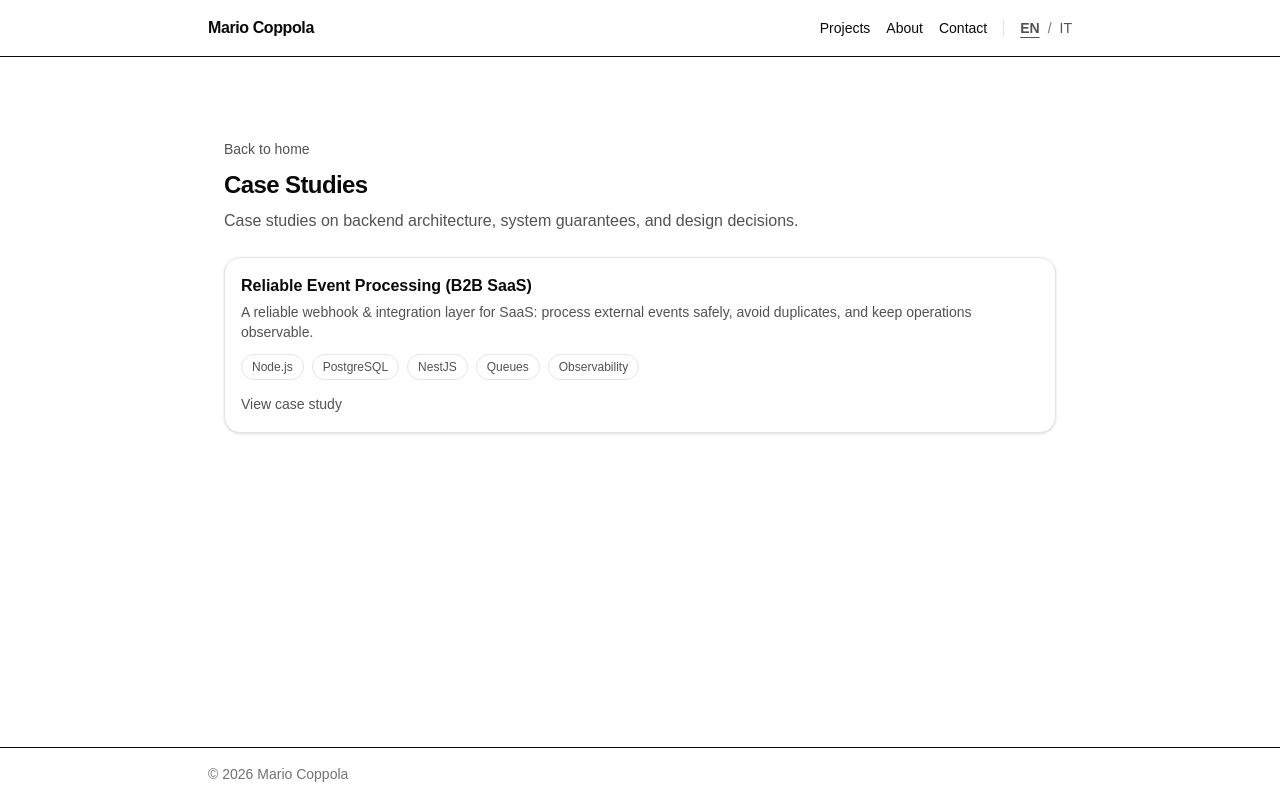
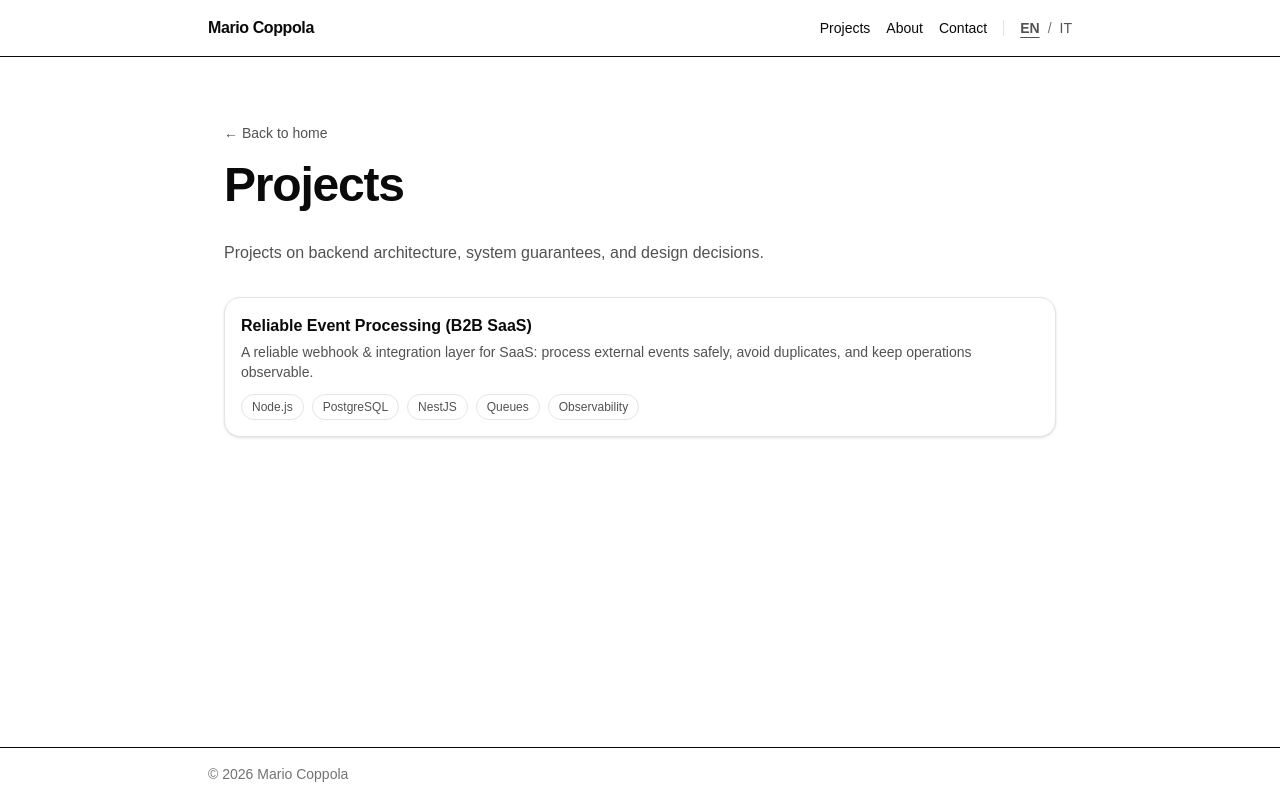
Before and after one commit to mario-coppola/portfolio, a Next.js app: page /projects in a window 1280 px wide. Built offline with nearby package versions, Linux system fonts and the light colour scheme; no server answers.

Commit message:
fix: fix editorial

```diff
--- a/src/app/about/page.tsx
+++ b/src/app/about/page.tsx
@@ -2,7 +2,7 @@ import type { Metadata } from "next";
 import { Container } from "@/components/ui/Container";
 import { ButtonLink } from "@/components/ui/Button";
 import { getLangFromSearchParams, t, type SearchParams } from "@/content/i18n";
-import { aboutContent } from "../../content/about";
+import { aboutContent } from "@/content/about";
 import { absoluteUrl, getSiteUrl } from "@/lib/siteUrl";
 import { site } from "@/content/site";
 import { TextLink } from "@/components/ui/TextLink";
@@ -22,7 +22,7 @@ export async function generateMetadata({
   const canonicalUrl = `${siteUrl}/about`;
 
   return {
-    title: content.title + " - " + content.title,
+    title: content.title + " - " + site.title,
     description: content.intro.p1,
     alternates: {
       canonical: canonicalUrl,
@@ -57,16 +57,16 @@ export default async function AboutPage({
   const content = t(aboutContent, lang);
 
   return (
-    <Container className="space-y-12 py-10">
-      <header className="space-y-4">
+    <Container className="space-y-8 py-6">
+      <section className="space-y-4">
       <div>
           <TextLink href="/">{content.backToHome}</TextLink>
       </div>
-      <h1 className="text-2xl font-semibold tracking-tight">{content.title}</h1>
+      <h1 className="text-3xl sm:text-4xl md:text-5xl font-semibold tracking-tight mb-8">{content.title}</h1>
 
-      </header>
+      </section>
 
-      <section className="space-y-4 text-[var(--muted)] max-w-2xl">
+      <section className="space-y-5 text-[var(--muted)] max-w-2xl">
         <p>{content.intro.p1}</p>
         <p>{content.intro.p2}</p>
         <p>{content.intro.p3}</p>
@@ -83,10 +83,10 @@ export default async function AboutPage({
       </section>
 
       <section className="space-y-4 max-w-2xl">
-        <h2 className="text-lg font-semibold text-[var(--foreground)]">
+        <h2 className="text-2xl sm:text-3xl md:text-4xl font-semibold text-[var(--foreground)]">
           {content.howIWork.title}
         </h2>
-        <div className="space-y-3 text-[var(--muted)]">
+        <div className="space-y-4 text-[var(--muted)]">
           <p>{content.howIWork.p1}</p>
           <p>{content.howIWork.p2}</p>
           <p>{content.howIWork.p3}</p>
@@ -94,7 +94,7 @@ export default async function AboutPage({
       </section>
 
       <section className="space-y-4 max-w-2xl">
-        <h2 className="text-lg font-semibold text-[var(--foreground)]">
+        <h2 className="text-2xl sm:text-3xl md:text-4xl font-semibold text-[var(--foreground)]">
           {content.whenToReachOut.title}
         </h2>
 
--- a/src/app/globals.css
+++ b/src/app/globals.css
@@ -1,4 +1,8 @@
 @import "tailwindcss";
+
+html {
+  scroll-behavior: smooth;
+}
 
 :root {
   --background: #ffffff;
@@ -9,6 +13,9 @@
 
   --border: #e5e5e5;           /* approx neutral-200 */
   --card: #ffffff;
+
+  --button: #0a0a0a;
+  --button-text: #ffffff;
 
   --ring: #0a0a0a;
 }
@@ -28,8 +35,11 @@
     --muted: #a3a3a3;
     --muted-foreground: #bdbdbd;
 
-    --border: #262626;
+    --border: #424242;
     --card: #0f0f0f;
+
+    --button: #ededed;
+    --button-text: #0a0a0a;
 
     --ring: #ededed;
   }
--- a/src/app/page.tsx
+++ b/src/app/page.tsx
@@ -1,4 +1,5 @@
 import type { Metadata } from "next";
+import Link from "next/link";
 import { homeContent } from "@/content/home";
 import { getLangFromSearchParams, t, type SearchParams } from "@/content/i18n";
 import { site } from "@/content/site";
@@ -53,13 +54,13 @@ export default async function Home({ searchParams }: { searchParams?: SearchPara
   const featured = getFeaturedCaseStudies();
 
   return (
-    <Container className="space-y-12 py-10">
-      <section className="space-y-4">
-        <p className="text-sm text-[var(--muted-foreground)]">
+    <Container className="space-y-8 py-6">
+      <section className="space-y-4 mb-20">
+        <p className="text-md text-[var(--muted-foreground)]">
           {content.hero.eyebrow}
         </p>
 
-        <h1 className="text-3xl font-semibold tracking-tight sm:text-4xl">
+        <h1 className="text-4xl sm:text-5xl md:text-6xl font-semibold tracking-tight mb-8">
           {content.hero.title}
         </h1>
 
@@ -67,18 +68,15 @@ export default async function Home({ searchParams }: { searchParams?: SearchPara
           {content.hero.subtitle}
         </p>
 
-        <div className="flex flex-wrap gap-3 pt-2">
-          <ButtonLink href={content.hero.primaryCta.href} variant="secondary">
-            {content.hero.primaryCta.label}
-          </ButtonLink>
+        <div className="flex justify-wrap gap-3 pt-2">
           <ButtonLink href={content.hero.secondaryCta.href} variant="primary">
             {content.hero.secondaryCta.label}
           </ButtonLink>
         </div>
       </section>
-<section className="space-y-4">
+<section className="space-y-8">
   <div className="space-y-2">
-    <h2 className="text-lg font-semibold">{content.caseStudy.title}</h2>
+    <h2 className="text-2xl sm:text-3xl md:text-4xl font-semibold">{content.caseStudy.title}</h2>
   </div>
 
   {featured.length ? (
@@ -92,7 +90,8 @@ export default async function Home({ searchParams }: { searchParams?: SearchPara
             : { title: cs.slug, summary: "", role: "" };
 
         return (
-          <Card key={cs.slug} className="space-y-3">
+          <Link key={cs.slug} href={`/projects/${cs.slug}`} className="block">
+            <Card interactive className="space-y-3">
               <div className="space-y-1">
                 <h3 className="text-base font-semibold text-[var(--foreground)]">
                   {meta.title}
@@ -107,11 +106,8 @@ export default async function Home({ searchParams }: { searchParams?: SearchPara
                   <Badge key={tech}>{tech}</Badge>
                 ))}
               </div>
-
-            <div>
-              <TextLink href={`/projects/${cs.slug}`}>{content.caseStudy.viewCaseStudy}</TextLink>
-            </div>
             </Card>
+          </Link>
         );
       })}
     </div>
--- a/src/app/projects/page.tsx
+++ b/src/app/projects/page.tsx
@@ -70,22 +70,22 @@ export default async function ProjectsPage({
   };
 
   return (
-    <Container className="space-y-6 py-10">
+    <Container className="space-y-8 py-6">
       <script
         type="application/ld+json"
         dangerouslySetInnerHTML={{ __html: JSON.stringify(pageJsonLd) }}
       />
-      <header className="space-y-2">
+      <section className="space-y-4">
         <div>
           <TextLink href="/">{content.backToHome}</TextLink>
         </div>
-        <h1 className="text-2xl font-semibold tracking-tight">{content.pageTitle}</h1>
+        <h1 className="text-3xl sm:text-4xl md:text-5xl font-semibold tracking-tight mb-8">{content.pageTitle}</h1>
         <p className="max-w-2xl text-[var(--muted)]">{content.pageDescription}</p>
 
-      </header>
-
+      </section>
+<section className="space-y-8">
   {featured.length ? (
-    <div className="space-y-3">
+      <div className="space-y-2">
         {featured.map((cs) => {
           // meta “hardcoded” in caseStudyContent (projectMeta) solo per questo case study.
           // Quando ce ne saranno altri, estendere caseStudyContent con una mappa per slug.
@@ -95,7 +95,8 @@ export default async function ProjectsPage({
               : { title: cs.slug, summary: "", role: "" };
 
           return (
-          <Card key={cs.slug} className="space-y-3">
+            <Link key={cs.slug} href={`/projects/${cs.slug}`} className="block">
+              <Card interactive className="space-y-3">
                 <div className="space-y-1">
                   <h3 className="text-base font-semibold text-[var(--foreground)]">
                     {meta.title}
@@ -110,15 +111,14 @@ export default async function ProjectsPage({
                     <Badge key={tech}>{tech}</Badge>
                   ))}
                 </div>
-
-            <div>
-              <TextLink href={`/projects/${cs.slug}`}>{content.viewCaseStudy}</TextLink>
-            </div>
               </Card>
+            </Link>
           );
         })}
       </div>
     ) : null}
+</section>
+
 
     </Container>
   );
--- a/src/components/ui/Button.tsx
+++ b/src/components/ui/Button.tsx
@@ -2,7 +2,7 @@ import Link from "next/link";
 import { cn } from "@/lib/cn";
 
 type ButtonVariant = "primary" | "secondary" | "ghost";
-type ButtonSize = "sm" | "md";
+type ButtonSize = "sm" | "md" | "lg";
 
 const base =
   "inline-flex items-center justify-center rounded-2xl font-medium " +
@@ -11,16 +11,17 @@ const base =
   "disabled:pointer-events-none disabled:opacity-50";
 
   const variants: Record<ButtonVariant, string> = {
-    primary: "bg-neutral-900 text-white hover:bg-neutral-800",
+    primary: "bg-[var(--button)] text-[var(--button-text)] hover:shadow-lg motion-safe:transition-transform motion-safe:duration-200 motion-safe:hover:scale-[1.02]",
     secondary:
-      "border border-[var(--border)] bg-[var(--card)] text-[var(--foreground)] hover:bg-[color-mix(in_srgb,var(--card),var(--foreground)_6%)]",
+      "border border-[var(--border)] bg-[var(--button)] text-[var(--button-text)] hover:bg-[color-mix(in_srgb,var(--card),var(--foreground)_6%)]",
     ghost:
       "text-[var(--foreground)] hover:bg-[color-mix(in_srgb,var(--card),var(--foreground)_6%)]",
   };
 
 const sizes: Record<ButtonSize, string> = {
   sm: "h-9 px-3 text-sm",
-  md: "h-10 px-4 text-sm",
+  md: "h-10 px-4 text-sm font-semibold",
+  lg: "h-12 px-5 text-md font-semibold",
 };
 
 type ButtonProps = {
--- a/src/content/about.ts
+++ b/src/content/about.ts
@@ -27,10 +27,10 @@ export type AboutContent = {
 export const aboutContent: Record<Lang, AboutContent> = {
   it: {
     title: "Chi sono",
-    backToHome: "Torna alla home",
+    backToHome: "← Torna alla home",
     intro: {
       p1: "Sono un backend engineer focalizzato su sistemi affidabili.",
-      p2: "Lavoro su software che deve reagire correttamente a eventi esterni: pagamenti, billing, integrazioni, automazioni. In questi contesti gli errori non sono teorici—generano costi reali, stati incoerenti e perdita di fiducia.",
+      p2: "Lavoro su software che deve reagire correttamente a eventi esterni: pagamenti, billing, integrazioni, automazioni. In questi contesti gli errori non sono teorici. Generano costi reali, stati incoerenti e perdita di fiducia.",
       p3: "Il mio lavoro è ridurre quel rischio. Non mi occupo solo di \"far funzionare\" una feature.",
       systemGuaranteeIntro: "Mi occupo di garantire che il sistema:",
       guarantees: [
@@ -60,7 +60,7 @@ export const aboutContent: Record<Lang, AboutContent> = {
   },
   en: {
     title: "About",
-    backToHome: "Back to home",
+    backToHome: "← Back to home",
     intro: {
       p1: "I'm a backend engineer focused on building reliable systems.",
       p2: "I work on software that must react correctly to external events: payments, billing systems, third-party integrations, automation triggers. In these contexts, failures are not theoretical—they cause real financial and operational risk.",
--- a/src/content/home.ts
+++ b/src/content/home.ts
@@ -28,7 +28,7 @@ export const homeContent: Record<Lang, HomeContent> = {
       secondaryCta: { label: "Get in touch", href: "/contact" },
     },
     caseStudy: {
-      title: "Case studies",
+      title: "Projects",
       viewCaseStudy: "View case study",
     },
     otherProjects: {
@@ -45,7 +45,7 @@ export const homeContent: Record<Lang, HomeContent> = {
       secondaryCta: { label: "Contattami", href: "/contact" },
     },
     caseStudy: {
-      title: "Case study",
+      title: "Progetti",
       viewCaseStudy: "Vedi case study",
     },
     otherProjects: {
--- a/src/content/projectsIndex.ts
+++ b/src/content/projectsIndex.ts
@@ -10,19 +10,19 @@ export type ProjectsIndexContent = {
 
 export const projectsIndexContent: Record<Lang, ProjectsIndexContent> = {
   en: {
-    backToHome: "Back to home",
-    pageTitle: "Case Studies",
+    backToHome: "← Back to home",
+    pageTitle: "Projects",
     pageDescription:
-      "Case studies on backend architecture, system guarantees, and design decisions.",
-    caseStudiesTitle: "Case studies",
-    viewCaseStudy: "View case study",
+      "Projects on backend architecture, system guarantees, and design decisions.",
+    caseStudiesTitle: "Projects",
+    viewCaseStudy: "View project",
   },
   it: {
-    backToHome: "Torna alla home",
-    pageTitle: "Case Study",
+    backToHome: "← Torna alla home",
+    pageTitle: "Progetti",
     pageDescription:
-      "Case study focalizzati su architettura backend, garanzie di sistema e decisioni progettuali.",
-    caseStudiesTitle: "Case study",
-    viewCaseStudy: "Vedi case study",
+      "Progetti focalizzati su architettura backend, garanzie di sistema e decisioni progettuali.",
+    caseStudiesTitle: "Progetti",
+    viewCaseStudy: "Vedi progetto",
   },
 };
```
Also changed, not shown: src/app/projects/[slug]/page.tsx (+17 -18 lines). Lines whose indentation alone changed are shown as unchanged.
